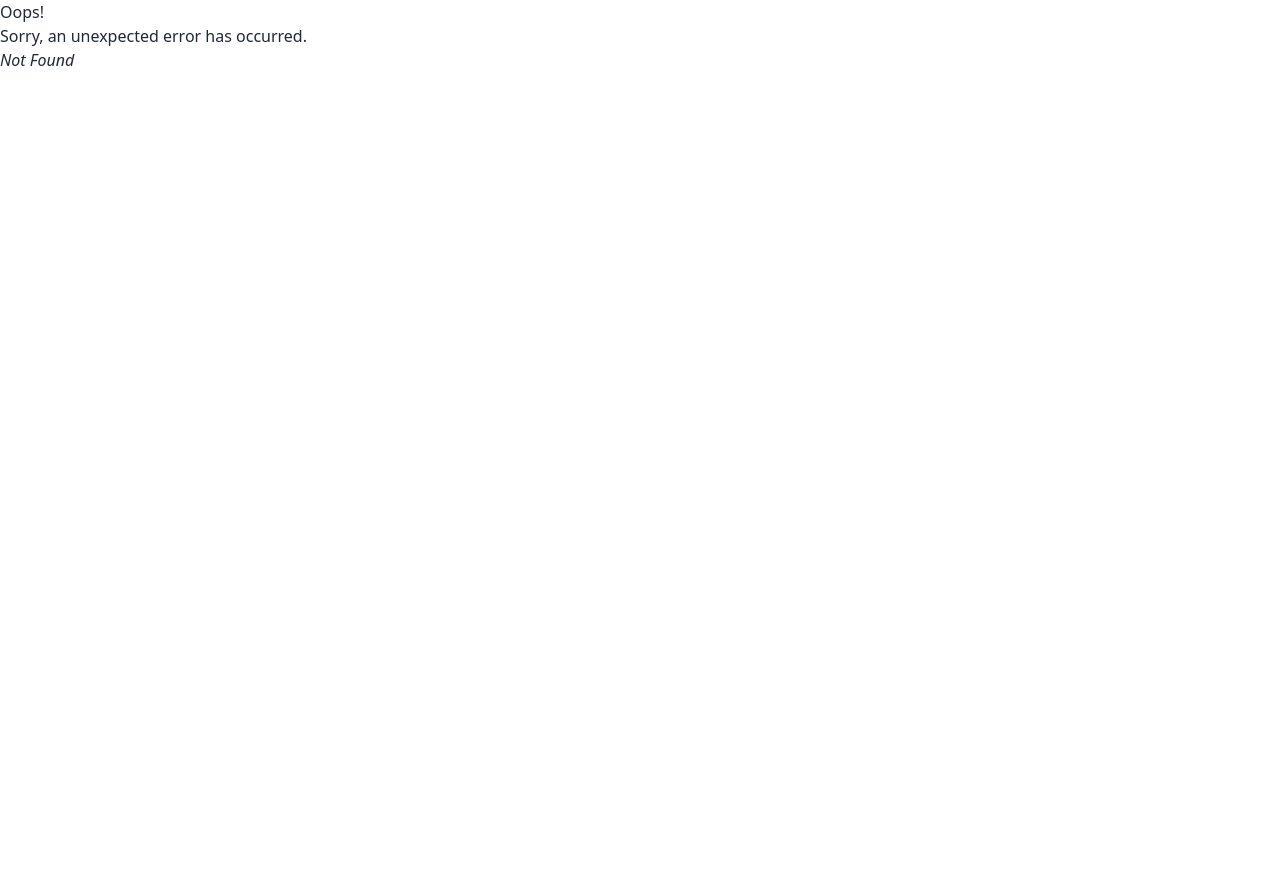
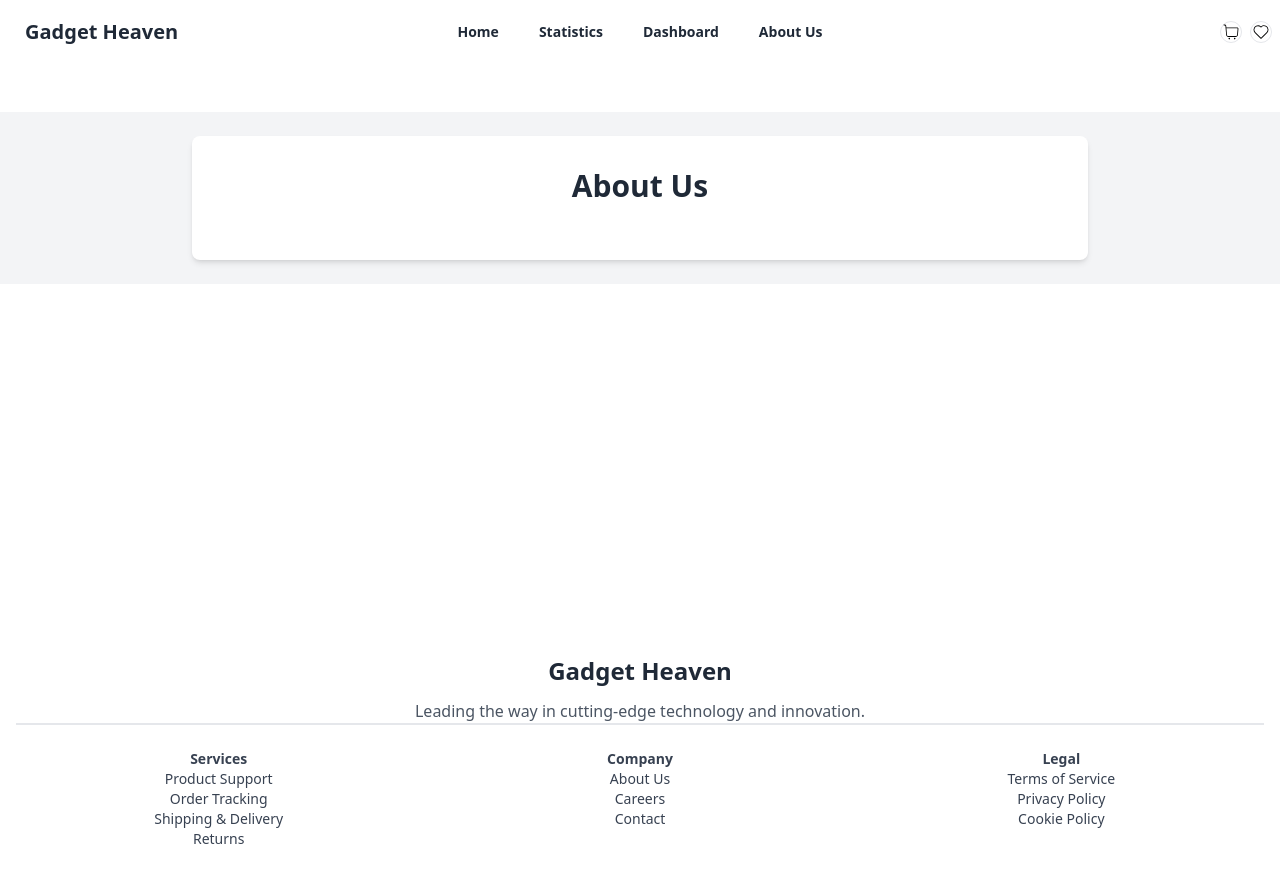
Before and after one commit to IsmailTonmoy/React_Router_Gadget_Heaven, a React (Vite) app: page /about in a window 1280 px wide. Before the commit this address had no page. Before the commit the page ends 800 px from the top, so only its background shows below. Built offline with nearby package versions, Linux system fonts and the light colour scheme.

Commit message:
added my page About us

```diff
--- a/src/components/Navbar.jsx
+++ b/src/components/Navbar.jsx
@@ -37,6 +37,7 @@ const Navbar = () => {
         <Link to= '/'>Home</Link>
         <Link to= '/statistics'>Statistics</Link>
         <Link to= '/dashboard'>Dashboard</Link>
+        <Link to="about">About Us</Link>
         </ul>
       </div>
 
--- /dev/null
+++ b/src/pages/About.jsx
@@ -0,0 +1,19 @@
+import { Helmet } from "react-helmet-async";
+
+
+const About = () => {
+  return (
+    <div className="p-6 bg-gray-100">
+      <Helmet>
+        <title>Policy</title>
+        <link rel="icon" type="image/png" href="/src/picture/favicon-16x16.png" />
+      </Helmet>
+      <div className="max-w-4xl mx-auto bg-white p-8 rounded-lg shadow-md">
+        <h1 className="text-3xl font-semibold text-center mb-6">About Us</h1>
+
+        </div>
+        </div>
+  );
+};
+
+export default About;
--- a/src/routes/Routes.jsx
+++ b/src/routes/Routes.jsx
@@ -8,7 +8,7 @@ import GadgetDetails from "../pages/GadgetDetails";
 import Cart from "../pages/Cart";
 import WishList from "../pages/WishList";
 import Error from "../pages/Error";
-
+import About from "../pages/About"
 const routes = createBrowserRouter([
     {
       path: "/",
@@ -60,6 +60,10 @@ const routes = createBrowserRouter([
           loader: ()=>fetch('/src/data/gadgets.json'),
 
         },
+        {
+          path: 'about',
+          element: <About/>
+        },
       ],
     },
   ]);
```
